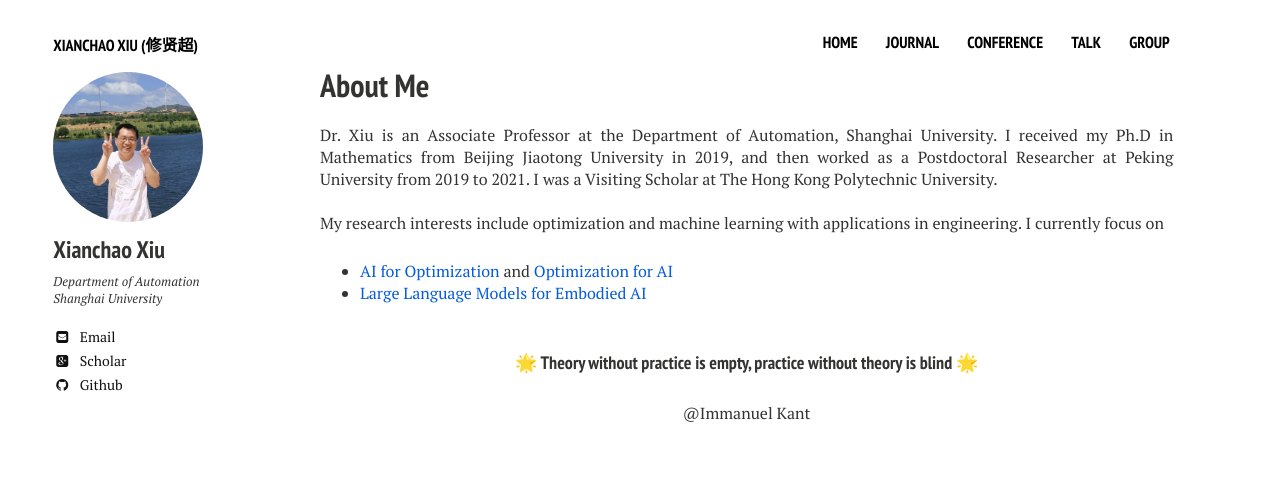
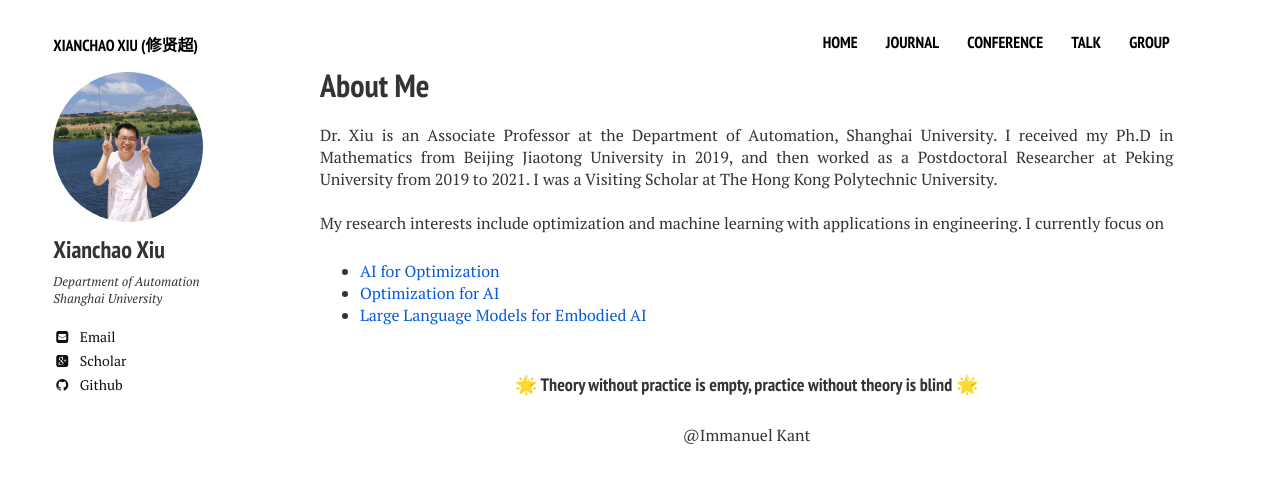
Before and after one commit to xianchaoxiu/xianchaoxiu.github.io, a Jekyll site: the page built from index.md, in a window 1280 px wide. Shown: the top 483 px of the page. Built offline with Jekyll 4.4.1, drawn with Linux system fonts in a browser that asks for light colours; nearby versions of some CDN libraries.

Commit message:
Update home2.html

```diff
--- a/_layouts/home2.html
+++ b/_layouts/home2.html
@@ -34,10 +34,10 @@
 
 	 My research interests include optimization and machine learning with applications in engineering.
 	 I currently focus on
-	<ul>
-      <li> <a href="https://github.com/xianchaoxiu/AI4OPT" class="textlink" target="_blank">AI for Optimization</a> and <a href="https://github.com/xianchaoxiu/OPT4AI" class="textlink" target="_blank">Optimization for AI</a>
-      </li>
-      <li> <a href="https://github.com/xianchaoxiu/LLM4EAI" class="textlink" target="_blank">Large Language Models for Embodied AI </a> </li>   <br>
+   <ul>
+      <li> <a href="https://github.com/xianchaoxiu/AI4OPT" class="textlink" target="_blank">AI for Optimization</a> </li>
+      <li> <a href="https://github.com/xianchaoxiu/OPT4AI" class="textlink" target="_blank">Optimization for AI</a> </li>
+      <li> <a href="https://github.com/xianchaoxiu/LLM4EAI" class="textlink" target="_blank">Large Language Models for Embodied AI </a> </li> <br>
     </ul>
 
 
```
